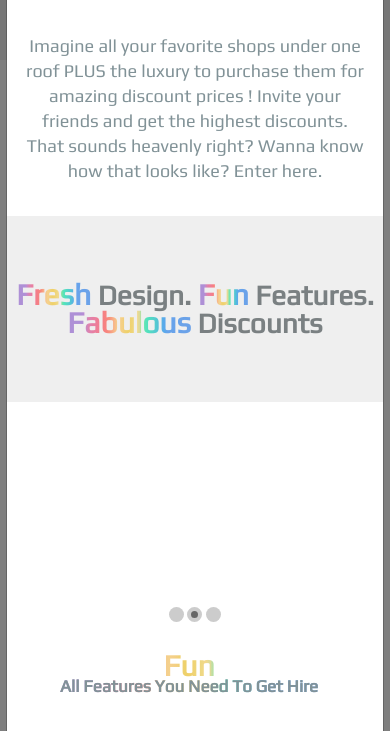
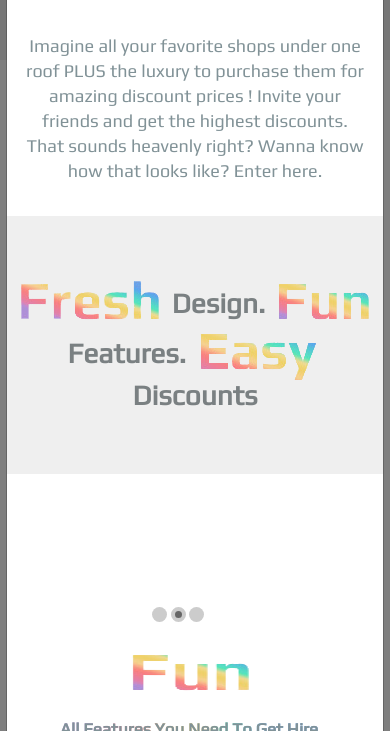
Before and after one commit to valentyn90/Globol, a website: page index.html in a window 390 px wide. Both pictures are taken after a click on the link "Non-Business". Shown: the part 4901-5632 px from the top of the page. Drawn offline with Linux system fonts and the light colour scheme; some icons are missing.

Commit message:
responsivemess

```diff
--- a/assets/src/scss/components/_modal-globol.scss
+++ b/assets/src/scss/components/_modal-globol.scss
@@ -62,9 +62,10 @@
 	}
 }
 
-.modal-footer {
+#nonBusinessModal .modal-footer {
     border-top: 0;
     background-color: #efefef;
+    margin-top: 210px;
 
     h1 {
         margin: 0 auto;
@@ -145,6 +146,7 @@
     .slider input {
         position: relative;
         top: -6.5em;
+        right: 5%;
     }
     input[type='radio'] {
         -webkit-appearance: none;
@@ -204,6 +206,7 @@
         width: 390px;
         vertical-align: top;
         border-radius: 4px;
+        margin-top: 50px;
 
         // Below 34em (544px)
         @include media("<sm") {
@@ -257,7 +260,7 @@
         margin: -7.5em -12em;
         position: absolute;
         text-align: center;
-        top: 55%;
+        top: 66%;
         width: 24em;
 
         // Below 34em (544px)
@@ -269,6 +272,7 @@
     .slider input {
         position: relative;
         top: -6.5em;
+        right: 5%;
     }
     input[type='radio'] {
         -webkit-appearance: none;
@@ -317,7 +321,7 @@
         }
 
     }
-    .slider ul li:nth-child(3){
+    .slider ul li:nth-child(3) {
         -webkit-transition: 1s ease-in-out;
         -webkit-transform: perspective(1000);
 
@@ -328,6 +332,7 @@
         width: 390px;
         vertical-align: top;
         border-radius: 4px;
+        margin-top: 50px;
 
         // Below 34em (544px)
         @include media("<sm") {
@@ -335,10 +340,9 @@
             height: 225px;
         }
     }
-
 }
 
-.slider span {
+.slider p {
     position: absolute;
     top: -12%;
     left: 0;
@@ -362,7 +366,12 @@
     }
 }
 
-.slider span p {
+.slider p img {
+    width: 130px !important;
+    height: 50px !important;
+    margin-top: 0 !important;
+}
+.slider p span {
     display: block;
     background: linear-gradient(90deg, #819297 10.7%, #819297 13.9%, #819297 13.9%, #819297 15.9%, #819297 17.1%, #819297 17.1%, #819297 20.3%, #819297 20.3%, #819297 23.5%, #819297 23.5%, #819297 26.2%, #819297 29%, #819297 32.2%, #819297 34.2%, #819297, #819297 35%, #819297 35%, #819297, #819297, #819297 42.2%, #819297 43.4%, #819297 45.8%, #819297 45.8%, #819297 48.6%, #819297 49.8%, #819297 54.9%, #819297 56.1%, #819297 56.9%, #819297 56.9%, #819297 58.1%, #819297 58.5%, #819297 58.5%, #819297 60.9%, #819297 62.5%, #819297 64.5%, #819297 65.3%, #819297 70.9%, #819297 72.1%, #819297 74.1%, #819297 77.6%, #819297 78.8%, #819297 80.8%, #819297);
     -webkit-background-clip: text;
@@ -372,6 +381,7 @@
     color: rgb(122, 128, 130);
     font-weight: bold;
     line-height: 0.9;
+    margin-top: 20px;
 
     // Below 34em (544px)
     @include media("<sm") {
@@ -379,11 +389,12 @@
     }
 }
 
-input[type="radio"]:checked + span {
+input[type="radio"]:checked + p {
     opacity: 1;
 }
 
 #one-more-thing {
+    margin-top: 210px;
 
 	h1 {
 		@include heading-font(47px);
--- a/index.html
+++ b/index.html
@@ -6,8 +6,8 @@
     <meta http-equiv="X-UA-Compatible" content="IE=edge">
     <meta name="viewport" content="width=device-width, initial-scale=1">
     <meta name='keywords' content='Site Title'>
-    <meta name='author' content='Hussain Sumrat, itsumrat@gmail.com'>
-    <meta name='designer' content='Hussain Sumrat'>
+    <meta name='author' content=''>
+    <meta name='designer' content=''>
     <meta name='coverage' content='Worldwide'>
     <meta name='distribution' content='Global'>
       <!-- Search engines -->
@@ -20,10 +20,10 @@
     <meta itemprop="image" content="image path">
     <!-- Twitter -->
     <meta name="twitter:card" content="Site Description">
-    <meta name="twitter:site" content="@HSumrat">
+    <meta name="twitter:site" content="">
     <meta name="twitter:title" content="Globol You">
     <meta name="twitter:description" content="Site Description">
-    <meta name="twitter:creator" content="@HSumrat">
+    <meta name="twitter:creator" content="">
     <meta name="twitter:image:src" content="image path">
     <meta name="twitter:player" content="">
     <!-- Open Graph General (Facebook & Pinterest) -->
@@ -434,14 +434,14 @@
                         </div>
                     </div>
                     <section id="business-modal-slider">
-                        <h1><span>Fresh</span> Design. <span>Fun</span> Features. <span>Easy</span> Management</h1>
+                        <h1><span><img src="assets/dist/img/fresh.png"></span> Design. <span><img src="assets/dist/img/fun.png"></span> Features. <span><img src="assets/dist/img/easy.png"></span> Management</h1>
                         <div class="slider">
                             <input type="radio" id="slide2" name="slide">
-                            <span>Fresh <p>All Features You Need to Get Hire</p></span>
+                            <p><img src="assets/dist/img/fresh.png"> <span>All Features You Need to Get Hire</span></p>
                             <input type="radio" id="slide3" name="slide" checked="" >
-                            <span>Fun <p>All Features You Need to Get Hire</p></span>
+                            <p><img src="assets/dist/img/fun.png"> <span>All Features You Need to Get Hire</span></p>
                             <input type="radio" id="slide4" name="slide">
-                            <span>Easy <p>All Features You Need to Get Hire</p></span>
+                            <p><img src="assets/dist/img/easy.png"> <span>All Features You Need to Get Hire</span></p>
 
                             <ul>
                                 <li>
@@ -497,14 +497,14 @@
                         </div>
                     </div>
                     <section id="non-business-modal-slider">
-                        <h1><span>Fresh</span> Design. <span>Fun</span> Features. <span>Fabulous</span> Discounts</h1>
+                        <h1><span><img src="assets/dist/img/fresh.png"></span> Design. <span><img src="assets/dist/img/fun.png"></span> Features. <span><img src="assets/dist/img/easy.png"></span> Discounts</h1>
                         <div class="slider">
                             <input type="radio" id="slide5" name="slide2">
-                            <span>Fresh <p>All Features You Need To Get Hire</p></span>
+                            <p><img src="assets/dist/img/fresh.png"> <span>All Features You Need To Get Hire</span></p>
                             <input type="radio" id="slide6" name="slide2" checked="" >
-                            <span>Fun <p>All Features You Need to Get Hire</p></span>
+                            <p><img src="assets/dist/img/fun.png"> <span>All Features You Need to Get Hire</span></p>
                             <input type="radio" id="slide7" name="slide2">
-                            <span>Fabulous <p>All Features You Need To Get Hire</p></span>
+                            <p><img src="assets/dist/img/easy.png"> <span>All Features You Need To Get Hire</span></p>
 
                             <ul>
                                 <li>
```
Also changed, not shown: assets/dist/css/editor-style.css, assets/dist/css/style.css, assets/dist/css/style.min.css, assets/dist/img/easy.png (added), assets/dist/img/fabulous.png (added), assets/dist/img/fresh.png (added), assets/dist/img/fun.png (added).
